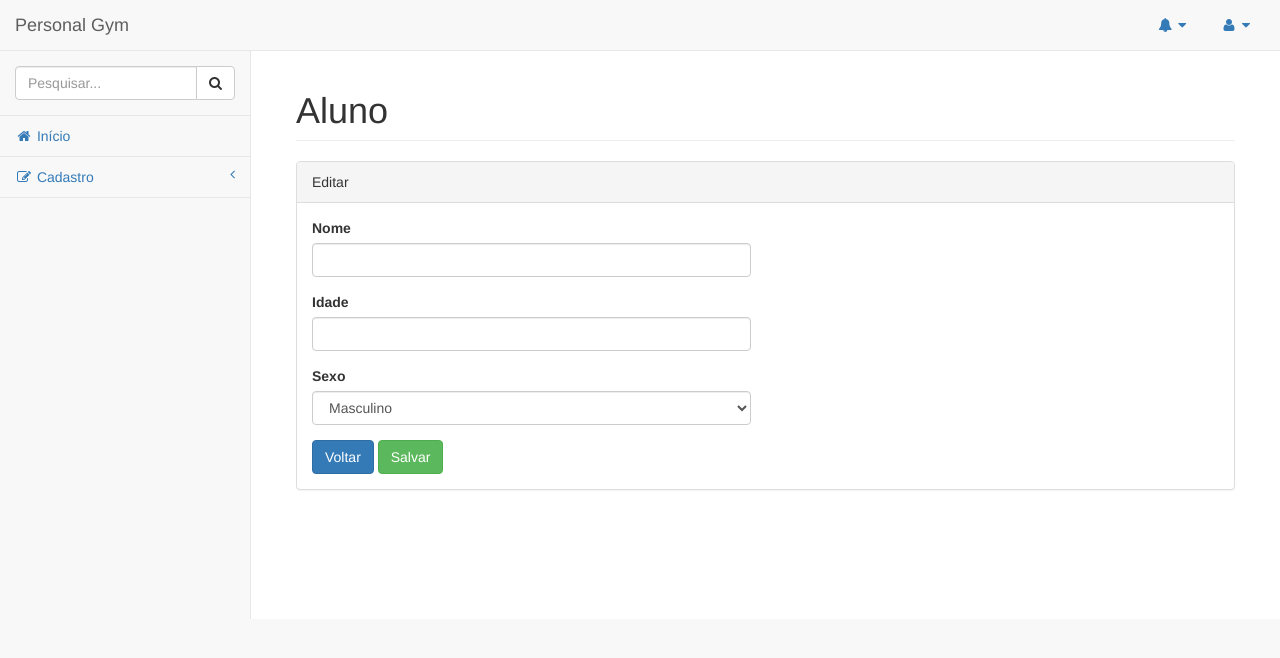
After one commit to CristianoNunes/PersonalGym, a Django app: template mysite/PersonalGym/templates/aluno/editar.html in a window 1280 px wide. The commit adds this page. Shown: the top 658 px of the page. Run offline with Django 3.2, Linux system fonts and the light colour scheme; the template is opened without the code that fills it, so the values that code supplies are empty; some libraries are stand-ins or nearby versions.

Commit message:
CRUD de Aluno completo

```diff
--- a/mysite/PersonalGym/models.py
+++ b/mysite/PersonalGym/models.py
@@ -5,7 +5,7 @@ from django.utils import timezone
 class Aluno(models.Model):
     nome = models.CharField(max_length=100)
     idade = models.IntegerField()
-    sexo = models.CharField(max_length=1)
+    sexo = models.CharField(max_length=9)
 
 
 class Exercicio(models.Model):
--- /dev/null
+++ b/mysite/PersonalGym/templates/aluno/editar.html
@@ -0,0 +1,47 @@
+{%extends 'layout.html'%}
+{% block conteudo %}
+<div class="row">
+	<div class="col-lg-12">
+		<h1 class="page-header">Aluno</h1>
+	</div>
+	<!-- /.col-lg-12 -->
+</div>
+<div class="row">
+	<div class="col-lg-12">
+		<div class="panel panel-default">
+			<div class="panel-heading">
+				Editar
+			</div>
+			<div class="panel-body">
+				<div class="row">
+					<div class="col-lg-6">
+						<form role="form" method="POST">{% csrf_token %}
+							<div class="form-group">
+								<label for="id_nome">Nome</label>
+								<input type="text" id="id_nome" name="nome" value="{{form.nome.value|default:'' }}" maxlength="100" class="form-control">
+							</div>
+							<div class="form-group">
+								<label for="id_idade">Idade</label>
+								<input type="number" id="id_idade" name="idade" value="{{ form.idade.value|default:'' }}" class="form-control">
+							</div>
+							<div class="form-group">
+								<label for="id_sexo">Sexo</label>
+								<select id="id_sexo" name="sexo" class="form-control">
+									<option value="Masculino" {% if form.sexo.value == 'Masculino' %} selected {% endif %}>Masculino</option>
+									<option value="Feminino" {% if form.sexo.value == 'Feminino' %} selected {% endif %}>Feminino</option>
+								</select>
+							</div>
+							<a href="{% url 'aluno_listar' %}" class="btn btn-primary">Voltar</a>
+							<button type="submit"  class="btn btn-success">Salvar</button>
+						</form>
+					</div>
+				</div>
+			</div>
+			<!-- /.table-responsive -->
+		</div>
+		<!-- /.panel-body -->
+	</div>
+	<!-- /.panel -->
+</div>
+<!-- /.row -->
+{% endblock%}
--- a/mysite/PersonalGym/templates/layout.html
+++ b/mysite/PersonalGym/templates/layout.html
@@ -30,6 +30,29 @@
         <script src="https://oss.maxcdn.com/libs/html5shiv/3.7.0/html5shiv.js"></script>
         <script src="https://oss.maxcdn.com/libs/respond.js/1.4.2/respond.min.js"></script>
     <![endif]-->
+
+    <link rel="stylesheet" href="//code.jquery.com/ui/1.12.1/themes/base/jquery-ui.css">
+  <link rel="stylesheet" href="/resources/demos/style.css">
+  <script src="https://code.jquery.com/jquery-1.12.4.js"></script>
+  <script src="https://code.jquery.com/ui/1.12.1/jquery-ui.js"></script>
+  <script>
+  $( function() {
+    $( "#dialog-confirm" ).dialog({
+      resizable: false,
+      height: "auto",
+      width: 400,
+      modal: true,
+      buttons: {
+        "Excluir": function() {
+          $( this ).dialog( "close" );
+        },
+        Cancelar: function() {
+          $( this ).dialog( "close" );
+        }
+      }
+    });
+  } );
+  </script>
 
 </head>
 
@@ -146,7 +169,7 @@
                             <!-- /input-group -->
                         </li>
                         <li>
-                            <a href="index.html"><i class="fa fa-dashboard fa-fw"></i> Início</a>
+                            <a href="index.html"><i class="fa fa-home fa-fw"></i> Início</a>
                         </li>
                         <li>
                             <a href="#"><i class="fa fa-edit fa-fw"></i> Cadastro<span class="fa arrow"></span></a>
--- a/mysite/PersonalGym/views/aluno.py
+++ b/mysite/PersonalGym/views/aluno.py
@@ -25,7 +25,7 @@ def adicionar(request):
             return redirect(reverse('aluno_listar'))
     else:
         form = AlunoForm()
-    return render(request, 'aluno/form.html', {'form': form})
+    return render(request, 'aluno/adicionar.html', {'form': form})
 
 
 def editar(request, pk):
@@ -37,7 +37,7 @@ def editar(request, pk):
             return redirect(reverse('aluno_listar'))
     else:
         form = AlunoForm(instance=aluno)
-    return render(request, 'aluno/form.html', {'form': form})
+    return render(request, 'aluno/editar.html', {'form': form})
 
 
 def apagar(request, pk):
```
Also changed, not shown: mysite/PersonalGym/static/index.html (deleted, +0 -13 lines), mysite/PersonalGym/templates/aluno/adicionar.html (renamed from mysite/PersonalGym/templates/aluno/form.html, +15 -10 lines), mysite/PersonalGym/templates/aluno/detalhar.html (+22 -1 lines), mysite/PersonalGym/templates/aluno/listar.html (+4 -4 lines), mysite/PersonalGym/migrations/0004_auto_20161014_2005.py (added), mysite/PersonalGym/templates/aluno/apagar.html (added), mysite/db.sqlite3.
